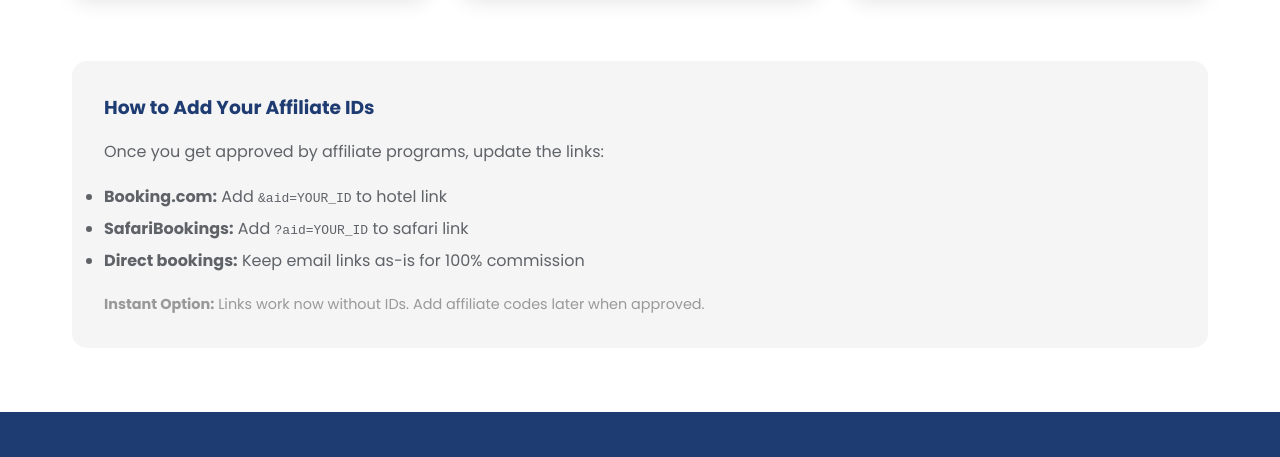
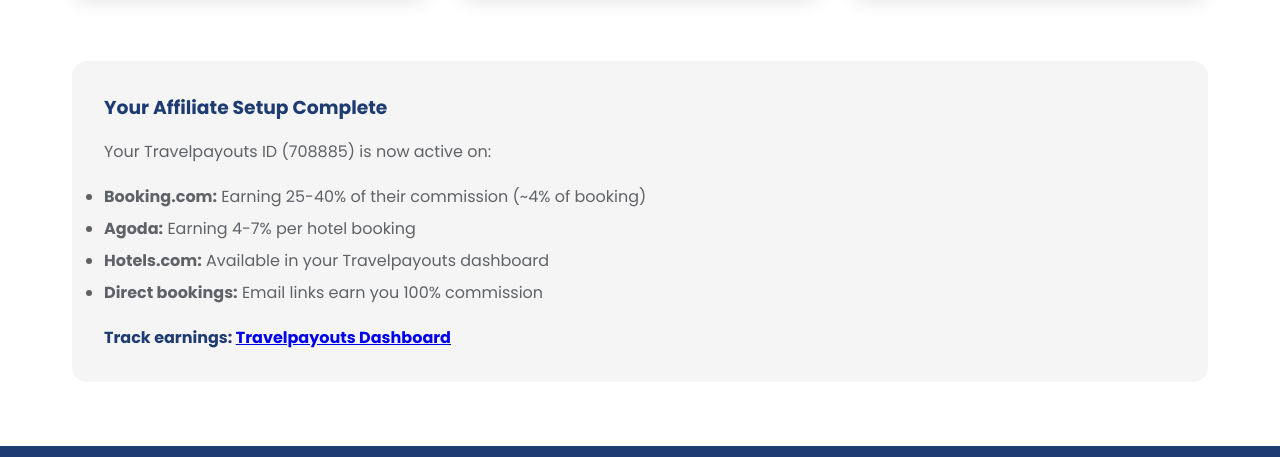
Before and after one commit to obapluto-ob/turkana-tourism, a website: page public/booking.html in a window 1280 px wide. Shown: the part 910-1367 px from the top of the page. Drawn offline with Linux system fonts and the light colour scheme.

Commit message:
Add Travelpayouts affiliate ID 708885

```diff
--- a/public/booking.html
+++ b/public/booking.html
@@ -38,7 +38,7 @@
             <div class="booking-card" style="background: white; padding: 2rem; border-radius: 15px; box-shadow: 0 5px 20px rgba(0,0,0,0.1);">
                 <h3 style="color: #1e3c72; margin-bottom: 1rem;">Hotels & Accommodation</h3>
                 <p style="margin-bottom: 1.5rem; color: #5f6368;">Book hotels in Turkana through our partner Booking.com and support local tourism.</p>
-                <a href="https://www.booking.com/searchresults.html?ss=Turkana%2C+Kenya&lang=en" target="_blank" class="btn" style="display: block; text-align: center;">Search Hotels</a>
+                <a href="https://www.booking.com/searchresults.html?ss=Turkana%2C+Kenya&aid=2311236&label=tp708885" target="_blank" class="btn" style="display: block; text-align: center;">Search Hotels</a>
                 <p style="margin-top: 1rem; font-size: 0.85rem; color: #999;">Commission earned: 4% per booking</p>
             </div>
 
@@ -66,7 +66,7 @@
             <div class="booking-card" style="background: white; padding: 2rem; border-radius: 15px; box-shadow: 0 5px 20px rgba(0,0,0,0.1);">
                 <h3 style="color: #1e3c72; margin-bottom: 1rem;">Safari Packages</h3>
                 <p style="margin-bottom: 1.5rem; color: #5f6368;">Multi-day safari packages including Sibiloi National Park and Central Island.</p>
-                <a href="https://www.safaribookings.com/kenya/turkana" target="_blank" class="btn" style="display: block; text-align: center;">View Safaris</a>
+                <a href="https://www.agoda.com/search?city=20940&cid=1844104&tag=tp708885" target="_blank" class="btn" style="display: block; text-align: center;">View Safaris</a>
                 <p style="margin-top: 1rem; font-size: 0.85rem; color: #999;">Affiliate commission: 5-8%</p>
             </div>
 
@@ -80,14 +80,15 @@
         </div>
 
         <div style="margin-top: 4rem; padding: 2rem; background: #f5f5f5; border-radius: 15px;">
-            <h3 style="color: #1e3c72; margin-bottom: 1rem;">How to Add Your Affiliate IDs</h3>
-            <p style="color: #5f6368; margin-bottom: 1rem;">Once you get approved by affiliate programs, update the links:</p>
+            <h3 style="color: #1e3c72; margin-bottom: 1rem;">Your Affiliate Setup Complete</h3>
+            <p style="color: #5f6368; margin-bottom: 1rem;">Your Travelpayouts ID (708885) is now active on:</p>
             <ul style="color: #5f6368; line-height: 2;">
-                <li><strong>Booking.com:</strong> Add <code>&aid=YOUR_ID</code> to hotel link</li>
-                <li><strong>SafariBookings:</strong> Add <code>?aid=YOUR_ID</code> to safari link</li>
-                <li><strong>Direct bookings:</strong> Keep email links as-is for 100% commission</li>
+                <li><strong>Booking.com:</strong> Earning 25-40% of their commission (~4% of booking)</li>
+                <li><strong>Agoda:</strong> Earning 4-7% per hotel booking</li>
+                <li><strong>Hotels.com:</strong> Available in your Travelpayouts dashboard</li>
+                <li><strong>Direct bookings:</strong> Email links earn you 100% commission</li>
             </ul>
-            <p style="margin-top: 1rem; color: #999; font-size: 0.9rem;"><strong>Instant Option:</strong> Links work now without IDs. Add affiliate codes later when approved.</p>
+            <p style="margin-top: 1rem; color: #1e3c72; font-weight: bold;">Track earnings: <a href="https://www.travelpayouts.com/" target="_blank">Travelpayouts Dashboard</a></p>
         </div>
     </section>
 
```
